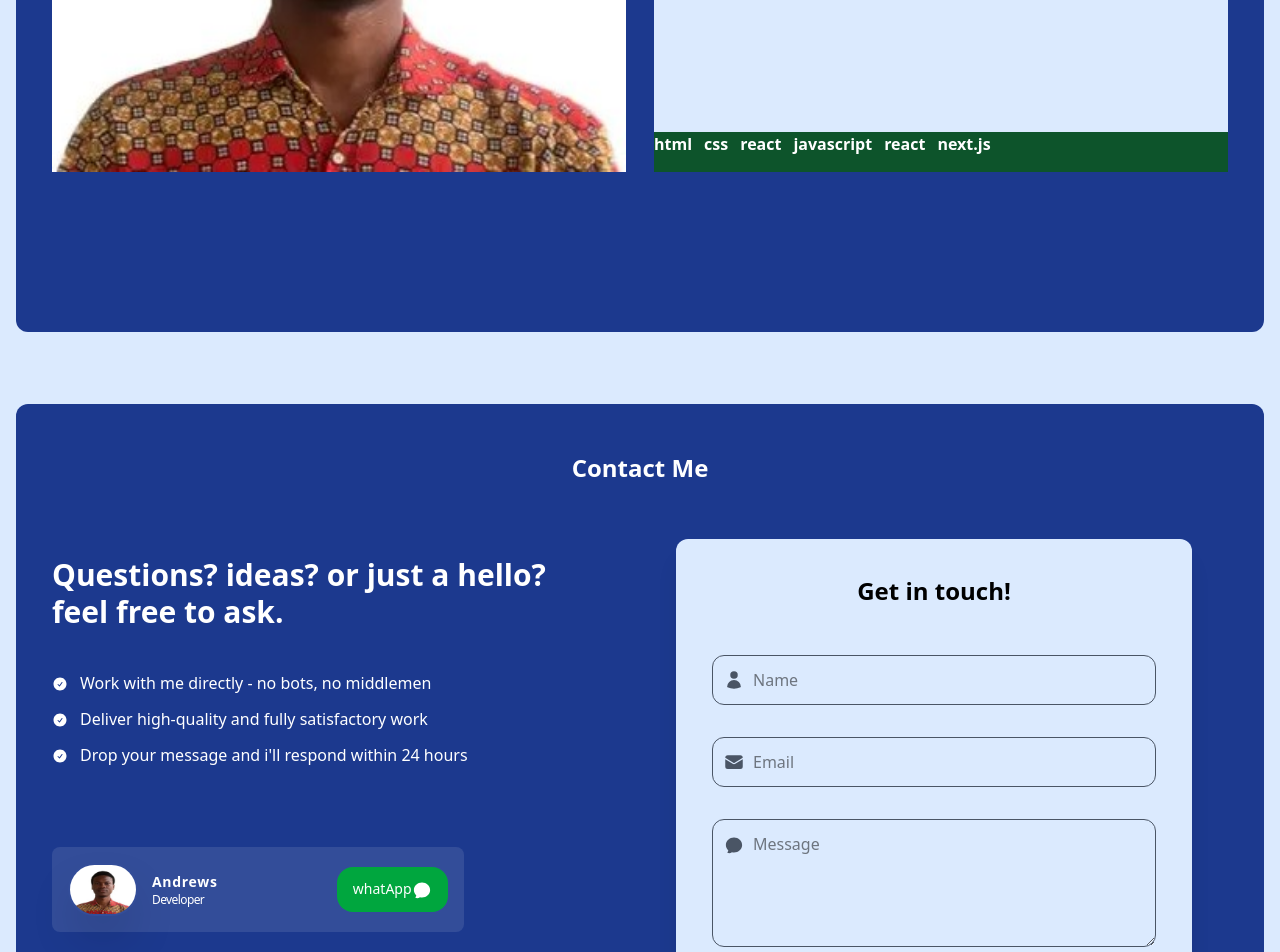
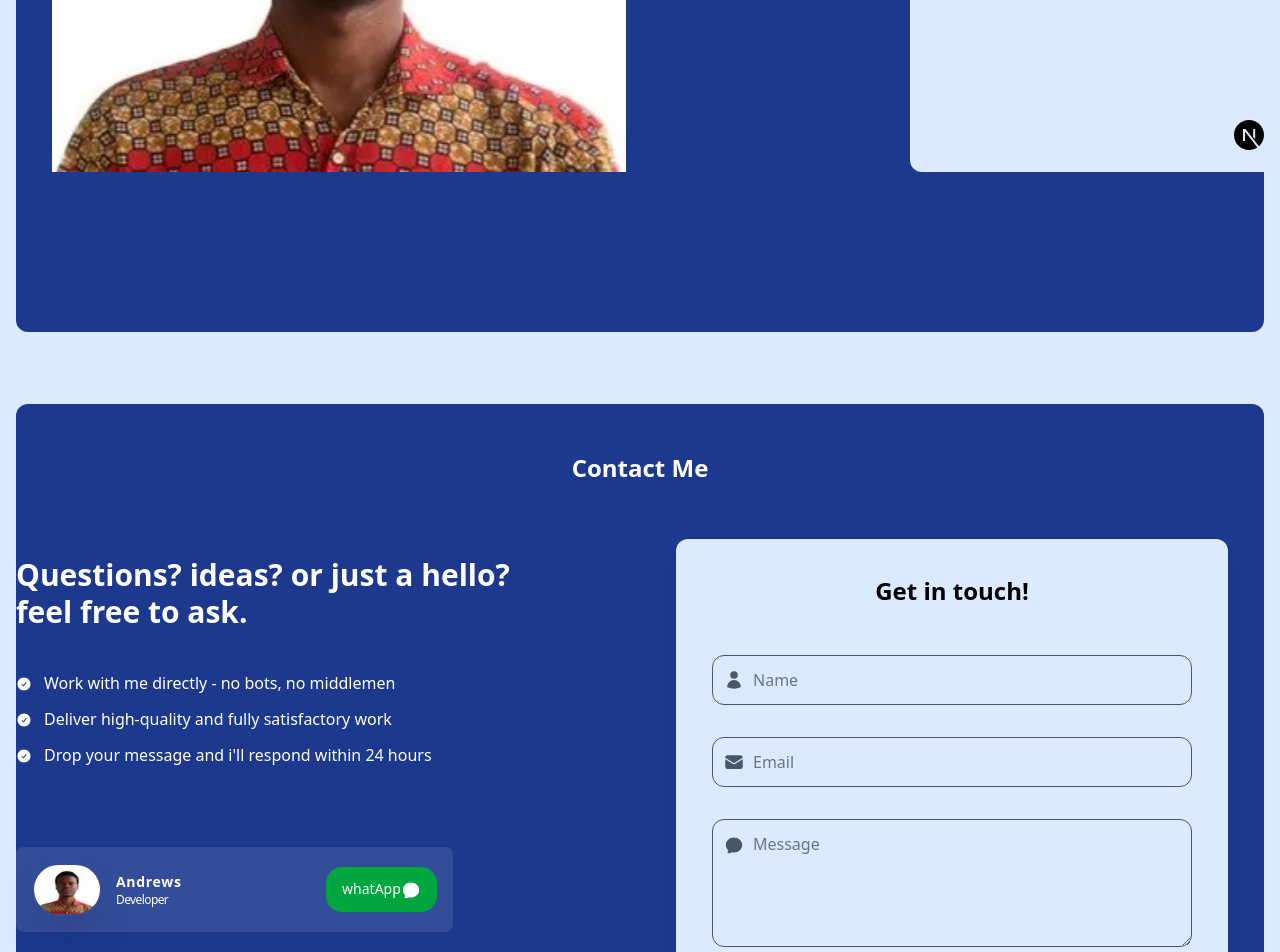
Before and after one commit to Xxecond/ANDREWSAMPADU, a Next.js app: page / in a window 1280 px wide. Shown: the part 2380-3332 px from the top of the page. Built offline with nearby package versions, Linux system fonts and the light colour scheme.

Commit message:
project update 1

```diff
--- a/package.json
+++ b/package.json
@@ -14,6 +14,7 @@
     "nodemailer": "^7.0.6",
     "react": "19.1.0",
     "react-dom": "19.1.0",
+    "react-icons": "^5.5.0",
     "react-scroll": "^1.9.3"
   },
   "devDependencies": {
--- a/src/app/about.jsx
+++ b/src/app/about.jsx
@@ -1,7 +1,8 @@
 "use client";
 import { useEffect, useRef,useState } from "react";
 import Image from "next/image";
-//import {SiNextdot.js, SiReact, SiHtml5, SiJavascript} from react-icons/ai;
+import {SiNextdotjs, SiReact, SiHtml5, SiCss3, SiJavascript} from "react-icons/si";
+
 const aboutText = `Hi, i'm Andrews Ampadu, a level 300 I.T student
      at the University of Cape Coast focused on
      full-stack web development. I have a solid knowledge of Next.js,
@@ -81,7 +82,14 @@ observer.observe(rightBox.current);
 return () =>observer.disconnect();
 }, []);
 
-const Stacks =["html", "css", "react", "javascript", "react", "next.js"];
+const Stacks = [
+  { id:1, icon: SiNextdotjs, color: "text-black" },
+  { id:2, icon: SiReact, color: "text-blue-500" },
+  { id:3, icon: SiHtml5, color: "text-orange-600" },
+  { id:4, icon: SiCss3, color: "text-blue-700" },
+  { id:5, icon: SiJavascript, color: "text-yellow-400" },
+];
+
 
 return (
     <section id="about" className="px-4 py-9 w-full bg-blue-100 justify-center">
@@ -98,7 +106,7 @@ return (
  </div>
 <div ref={rightBox}
   className="pb-10 flex justify-center items-center relative h-150 md:h-120 md:w-1/2 bg-blue-100 rounded-xl
-   transition-transform transition-opacity translate-x-64
+   transition-transform transition-opacity md:translate-x-64
    opacity-0 duration-700"
 >
   <p className=" text-left px-5 py-3 md:text-xl lg:text-2xl
@@ -107,11 +115,14 @@ return (
   lg:leading-relaxed lg:tracking-tight
    xl:leading-loose xl:tracking-wide"
   > <Typewriter fullText={aboutText} /> </p>
-       <ul className="absolute bottom-0  w-full bg-green-900 h-10 text-white flex space-x-3">
-        {Stacks.map((item, index)=>(
-          <li key={index} className="text-white font-bold">
-            {item}</li>
-        ))}
+       <ul className="absolute bottom-0 justify-end  w-full h-10 flex space-x-5 mr-10 mb-3">
+        {Stacks.map((item)=>{
+          const Icon = item.icon;
+          return(
+          <li key={item.id}>
+            <Icon className={`text-2xl md:text-xl lg:text-3xl
+            ${item.color}`} /></li>
+)})}
        </ul>
   </div>
 </main>
--- a/src/app/contact.jsx
+++ b/src/app/contact.jsx
@@ -57,7 +57,7 @@ export default function ContactForm() {
   return (
     <div id="contact" className="px-4 py-9 w-full bg-blue-100 justify-center">
 
-      <div className="flex items-center min-h-dvh bg-blue-900 p-9 rounded-xl relative">
+      <div className="flex items-center min-h-dvh bg-blue-900 rounded-xl relative">
       <h1  className="absolute top-12 left-1/2 -translate-x-1/2 text-white text-xl md:text-2xl font-bold">Contact Me</h1>
       <article className="hidden md:block w-1/2">
             <h1 className="text-white leading-tight text-3xl font-semibold -translate-y-30">Questions? ideas? or just a hello?<br />  feel free to ask.</h1>
```
Also changed, not shown: 1 other file (tests, documents, lock files or other folders).
